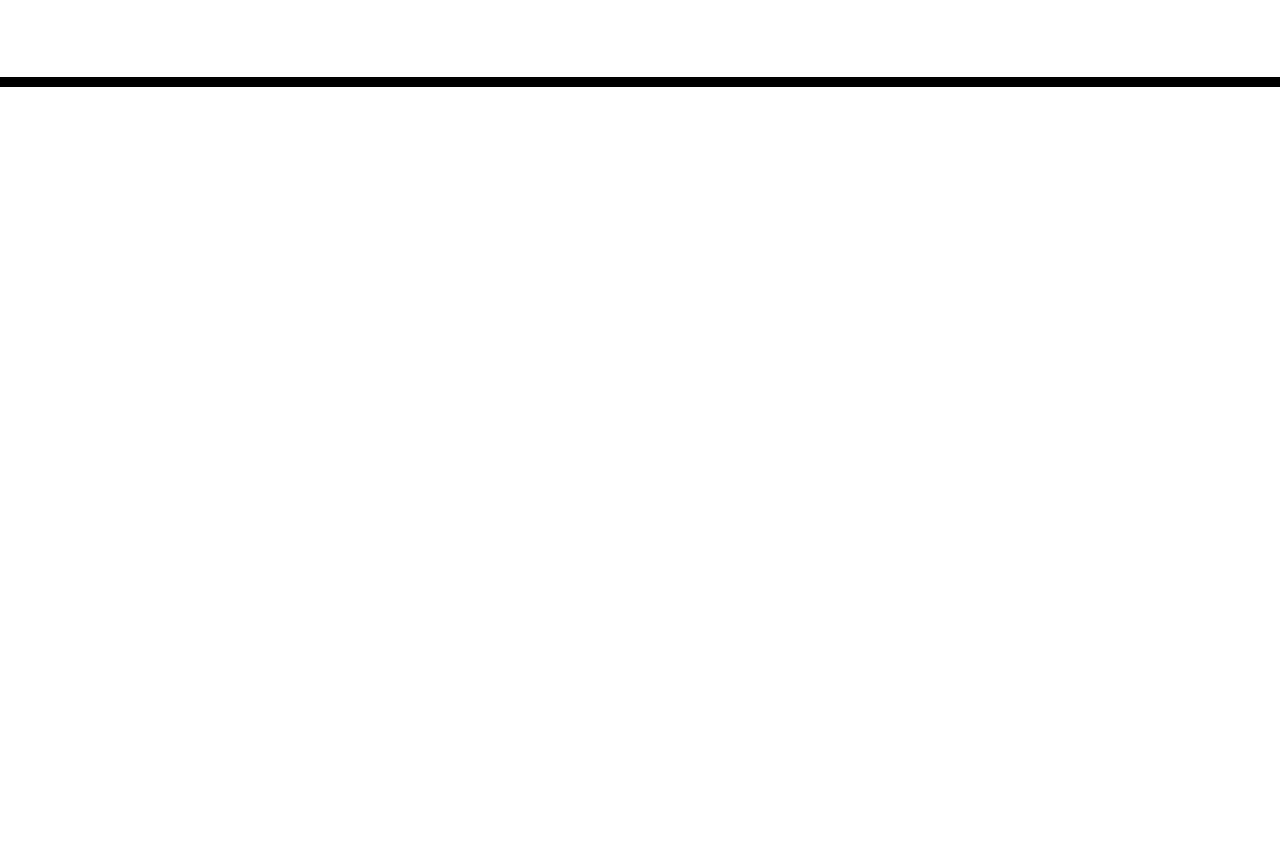
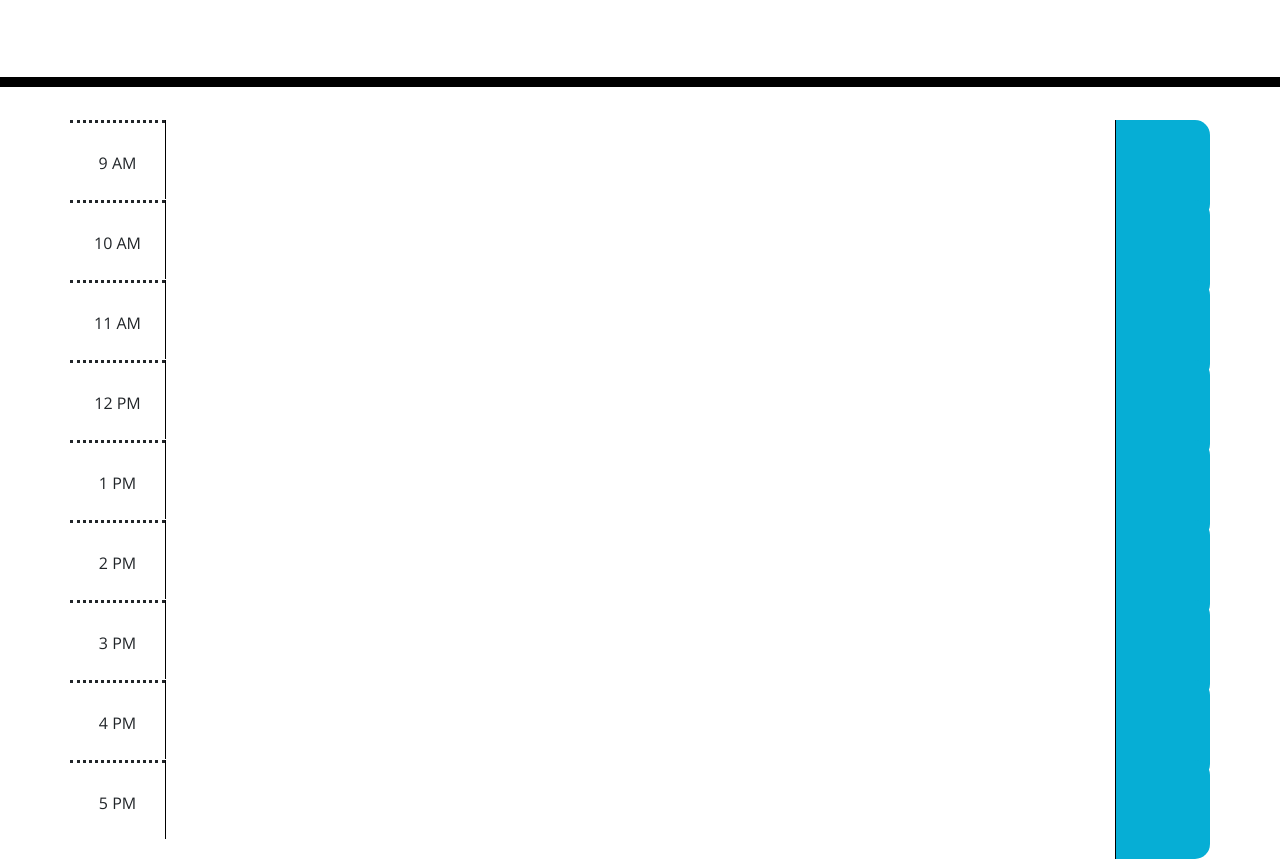
Before and after one commit to tiroxxx/workDayScheduler, a plain HTML site: page index.html in a window 1280 px wide. Shown: the part 181-1043 px from the top of the page. Before the commit the page ends 940 px from the top, so only its background shows below. Drawn offline with nearby package versions, Linux system fonts and the light colour scheme.

Commit message:
added textareas to the columnns

```diff
--- a/index.html
+++ b/index.html
@@ -21,44 +21,67 @@
   </header>
   <div class="container">
     <div class="row">
-      <div class="col-md-2"></div>
-      <div class="col-md-8"></div>
-      <div class="col-md-2"></div>
+      <div class="col-sm-1 time-block">
+        <p>9 AM</p>
+      </div>
+      <textarea class="col-sm-10 description" name="" id="" cols="30" rows="10"></textarea>
+      <div class="col-sm-1 saveBtn"></div>
     </div>
     <div class="row">
-      <div class="col-md-2"></div>
-      <div class="col-md-8"></div>
-      <div class="col-md-2"></div>
+      <div class="col-sm-1 time-block">
+        <p>10 AM</p>
+      </div>
+      <textarea class="col-sm-10 description" name="" id="" cols="30" rows="10"></textarea>
+      <div class="col-sm-1 saveBtn"></div>
     </div>
     <div class="row">
-      <div class="col-md-2"></div>
-      <div class="col-md-8"></div>
-      <div class="col-md-2"></div>
+      <div class="col-sm-1 time-block">
+        <p>11 AM</p>
+      </div>
+      <textarea class="col-sm-10 description" name="" id="" cols="30" rows="10"></textarea>
+      <div class="col-sm-1 saveBtn"></div>
     </div>
     <div class="row">
-      <div class="col-md-2"></div>
-      <div class="col-md-8"></div>
-      <div class="col-md-2"></div>
+      <div class="col-sm-1 time-block">
+        <p>12 PM</p>
+      </div>
+      <textarea class="col-sm-10 description" name="" id="" cols="30" rows="10"></textarea>
+      <div class="col-sm-1 saveBtn"></div>
     </div>
     <div class="row">
-      <div class="col-md-2"></div>
-      <div class="col-md-8"></div>
-      <div class="col-md-2"></div>
+      <div class="col-sm-1 time-block">
+        <p>1 PM</p>
+      </div>
+      <textarea class="col-sm-10 description" name="" id="" cols="30" rows="10"></textarea>
+      <div class="col-sm-1 saveBtn"></div>
     </div>
     <div class="row">
-      <div class="col-md-2"></div>
-      <div class="col-md-8"></div>
-      <div class="col-md-2"></div>
+      <div class="col-sm-1 time-block">
+        <p>2 PM</p>
+      </div>
+      <textarea class="col-sm-10 description" name="" id="" cols="30" rows="10"></textarea>
+      <div class="col-sm-1 saveBtn"></div>
     </div>
     <div class="row">
-      <div class="col-md-2"></div>
-      <div class="col-md-8"></div>
-      <div class="col-md-2"></div>
+      <div class="col-sm-1 time-block">
+        <p>3 PM</p>
+      </div>
+      <textarea class="col-sm-10 description" name="" id="" cols="30" rows="10"></textarea>
+      <div class="col-sm-1 saveBtn"></div>
     </div>
     <div class="row">
-      <div class="col-md-2"></div>
-      <div class="col"></div>
-      <div class="col-md-2"></div>
+      <div class="col-sm-1 time-block">
+        <p>4 PM</p>
+      </div>
+      <textarea class="col-sm-10 description" name="" id="" cols="30" rows="10"></textarea>
+      <div class="col-sm-1 saveBtn"></div>
+    </div>
+    <div class="row">
+      <div class="col-sm-1 time-block">
+        <p>5 PM</p>
+      </div>
+      <textarea class="col-sm-10 description" name="" id="" cols="30" rows="10"></textarea>
+      <div class="col-sm-1 saveBtn"></div>
     </div>
   </div>
 
--- a/script.js
+++ b/script.js
@@ -0,0 +1 @@
+con
--- a/style.css
+++ b/style.css
@@ -5,12 +5,14 @@ body {
 }
 
 textarea{
-  background: transparent;
+  background:transparent;
   border: none;
   resize: none;
   color: #000000;
   border-left: 1px solid black;
   padding: 10px;
+  max-width: 100%;
+  max-height: 100%;
 }
 
 .jumbotron {
@@ -27,7 +29,8 @@ textarea{
 
 .time-block{
   text-align: center;
-  border-radius: 15px;
+  border-radius: 0px;
+  border-top: dotted;;
 }
 
 .row {
```
